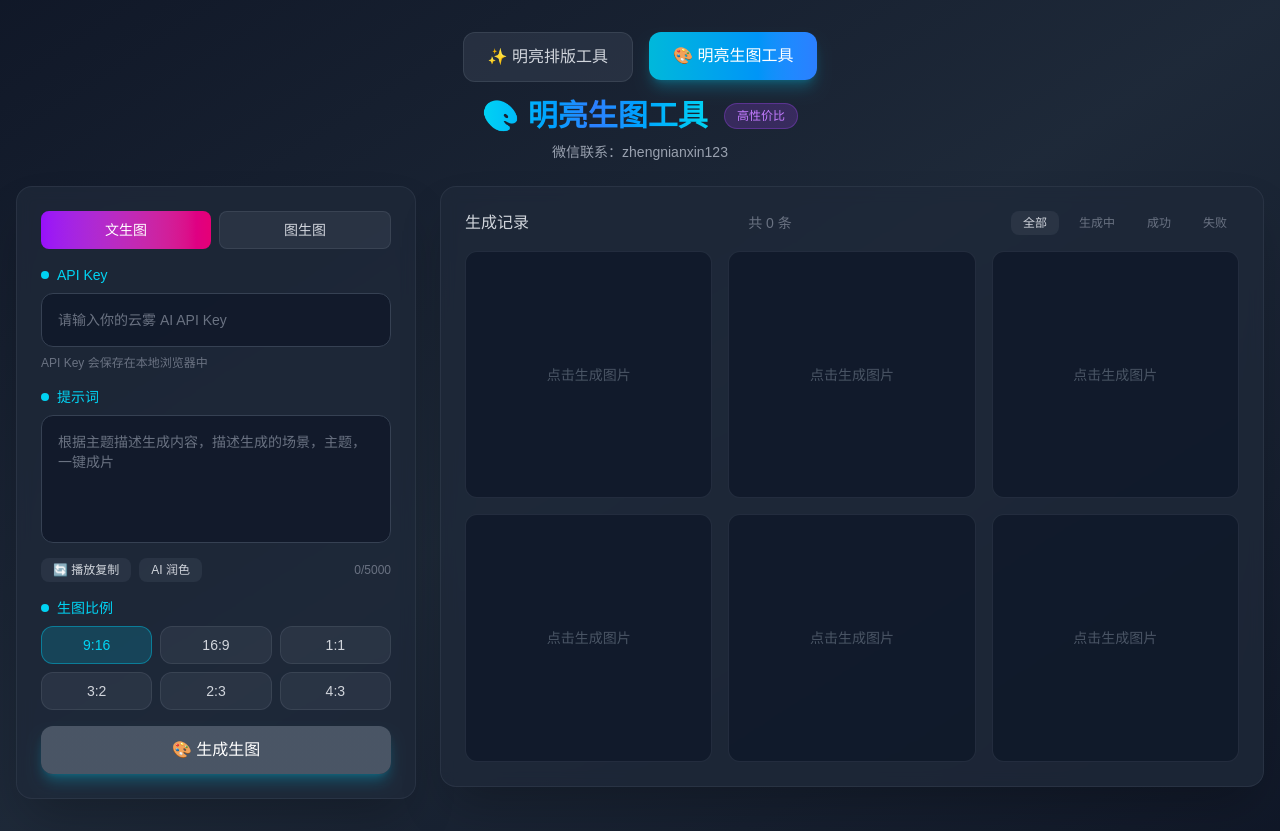
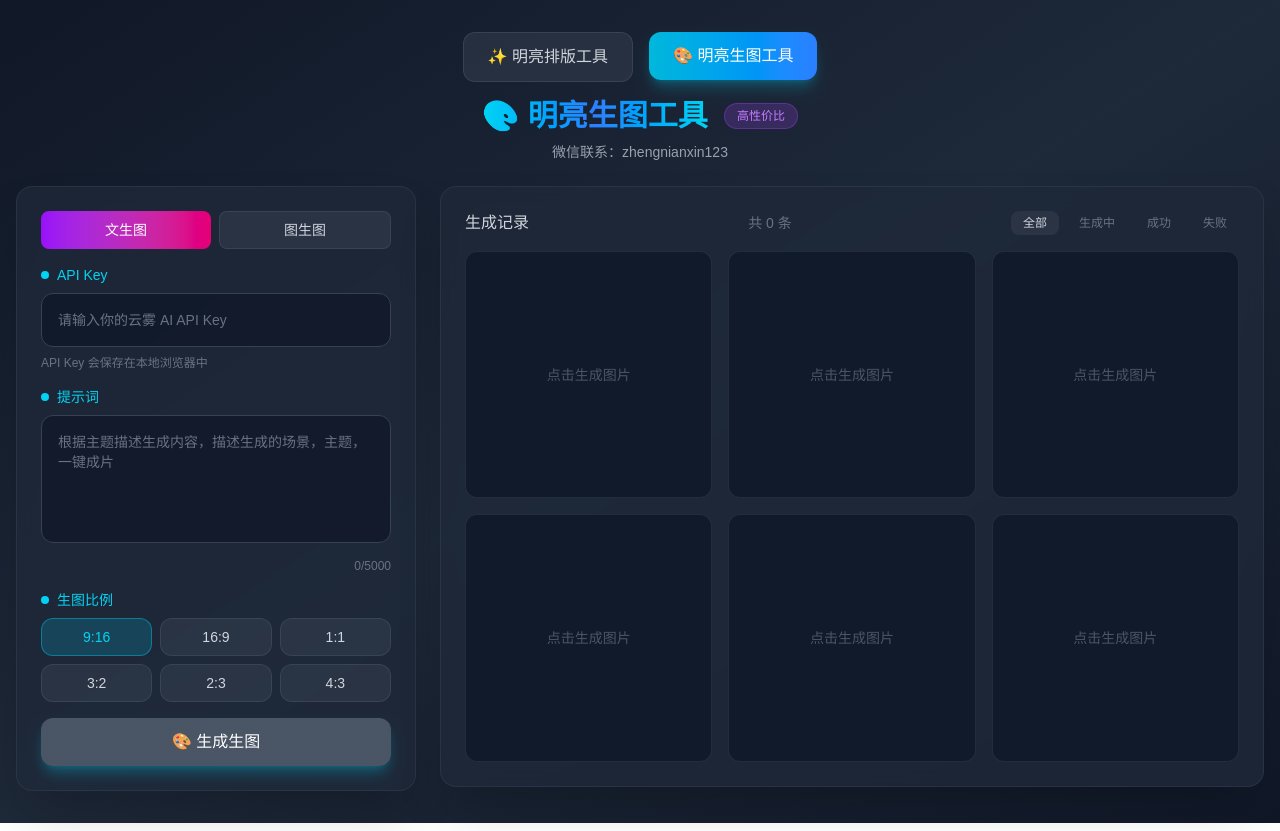
Before and after one commit to juezhinigulasi/remove, a Next.js app: page /image-generator in a window 1280 px wide. Built offline with nearby package versions, Linux system fonts and the light colour scheme.

Commit message:
Add delete button for generated images with confirmation

```diff
--- a/src/app/image-generator/page.tsx
+++ b/src/app/image-generator/page.tsx
@@ -35,6 +35,7 @@ export default function ImageGenerator() {
   const [isGenerating, setIsGenerating] = useState(false);
   const [selectedImage, setSelectedImage] = useState<string | null>(null);
   const [uploadedImages, setUploadedImages] = useState<string[]>([]);
+  const [recordToDelete, setRecordToDelete] = useState<string | null>(null);
 
   const saveHistory = (history: GenerationRecord[]) => {
     localStorage.setItem('yunwuai_generation_history', JSON.stringify(history));
@@ -197,6 +198,16 @@ export default function ImageGenerator() {
     }
   };
 
+  const handleDeleteRecord = (id: string) => {
+    if (confirm('确定要删除这张图片吗？')) {
+      setGenerationHistory(prev => {
+        const updated = prev.filter(r => r.id !== id);
+        saveHistory(updated);
+        return updated;
+      });
+    }
+  };
+
   const handleSaveApiKey = () => {
     localStorage.setItem('yunwuai_api_key', apiKey);
   };
@@ -315,15 +326,7 @@ export default function ImageGenerator() {
                     placeholder="根据主题描述生成内容，描述生成的场景，主题，一键成片"
                     className="w-full h-32 p-4 bg-gray-900/80 border border-gray-700 rounded-xl text-gray-200 placeholder-gray-500 focus:outline-none focus:ring-2 focus:ring-cyan-500/50 focus:border-cyan-500/50 resize-none transition-all text-sm"
                   />
-                  <div className="flex items-center justify-between mt-2">
-                    <div className="flex gap-2">
-                      <button className="px-3 py-1 bg-gray-700/50 text-gray-300 rounded-lg text-xs">
-                        🔄 播放复制
-                      </button>
-                      <button className="px-3 py-1 bg-gray-700/50 text-gray-300 rounded-lg text-xs">
-                        AI 润色
-                      </button>
-                    </div>
+                  <div className="flex items-center justify-end mt-2">
                     <span className="text-xs text-gray-500">0/5000</span>
                   </div>
                 </div>
@@ -466,6 +469,19 @@ export default function ImageGenerator() {
                             </div>
                           )}
 
+                          {/* 删除按钮 */}
+                          <button
+                            onClick={(e) => {
+                              e.stopPropagation();
+                              handleDeleteRecord(record.id);
+                            }}
+                            className="absolute top-2 right-2 p-1.5 bg-red-500/80 hover:bg-red-600 rounded-full opacity-0 group-hover:opacity-100 transition-opacity z-10"
+                          >
+                            <svg className="w-4 h-4 text-white" fill="none" stroke="currentColor" viewBox="0 0 24 24">
+                              <path strokeLinecap="round" strokeLinejoin="round" strokeWidth="2" d="M6 18L18 6M6 6l12 12" />
+                            </svg>
+                          </button>
+
                           <div className="absolute inset-0 bg-black/50 opacity-0 group-hover:opacity-100 transition-opacity flex items-center justify-center gap-2">
                             {record.status === 'success' && record.images.length > 0 && (
                               <>
```
